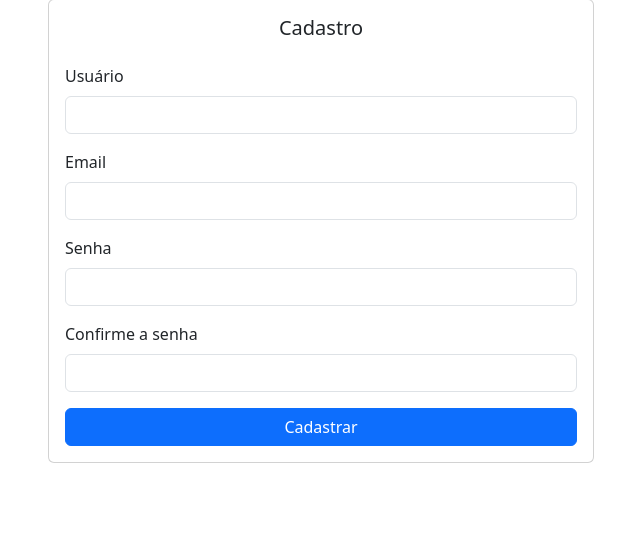
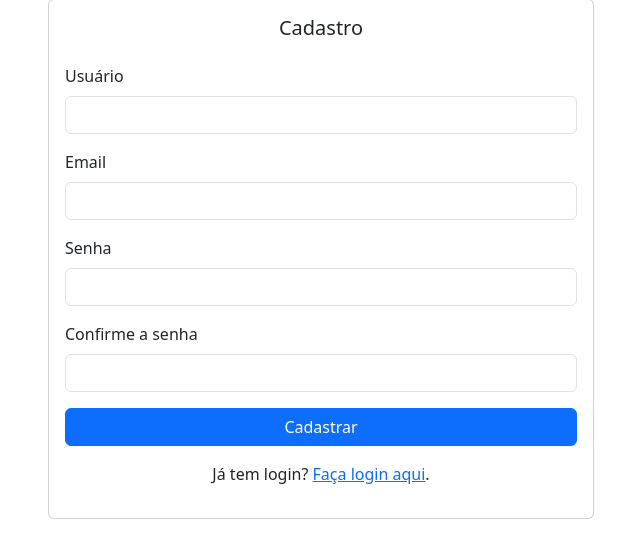
Before and after one commit to CFBruna/Assistente-Tupiniquim, a Django app: page /accounts/register/ in a window 1280 px wide. Shown: the part 49-608 px from the top of the page, without its empty margins (319-959 px from the left). Run offline with Django 5.2, Linux system fonts and the light colour scheme.

Commit message:
feat(auth): protect chatbot view and improve auth flow
- Add @login_required to chatbot view
- Update login and register templates (UI improvements)
- Modify models and views related to chatbot

```diff
--- a/chatbot/models.py
+++ b/chatbot/models.py
@@ -1,10 +1,12 @@
 from django.db import models
+from django.contrib.auth.models import User
 
 
 class Chat(models.Model):
+    user = models.ForeignKey(User, on_delete=models.PROTECT, null=True)
     message = models.TextField()
     response = models.TextField()
     created_at = models.DateTimeField(auto_now_add=True)
 
     def __str__(self):
-        return self.message
+        return f'{self.user.username}: {self.message}'
--- a/chatbot/views.py
+++ b/chatbot/views.py
@@ -1,5 +1,6 @@
 import os
 from django.conf import settings
+from django.contrib.auth.decorators import login_required
 from django.http import JsonResponse
 from django.shortcuts import render
 from langchain_groq import ChatGroq
@@ -43,8 +44,9 @@ def ask_ai(context, message):
     return markdown(response.content, output_format='html')
 
 
+@login_required
 def chatbot(request):
-    chats = Chat.objects.all()
+    chats = Chat.objects.filter(user=request.user)
 
     if request.method == 'POST':
         context = get_chat_history(
@@ -57,6 +59,7 @@ def chatbot(request):
         )
 
         chat = Chat(
+            user=request.user,
             message=message,
             response=response,
         )
--- a/core/templates/registration/register.html
+++ b/core/templates/registration/register.html
@@ -44,6 +44,10 @@
               </ul>
             </div>
           {% endif %}
+          <p class="mt-3 text-center">
+            Já tem login?
+            <a href="{% url 'login' %}">Faça login aqui</a>.
+          </p>
         </div>
       </div>
     </div>
```
Also changed, not shown: core/templates/registration/login.html (+8 -0 lines), chatbot/migrations/0002_chat_user.py (added).
